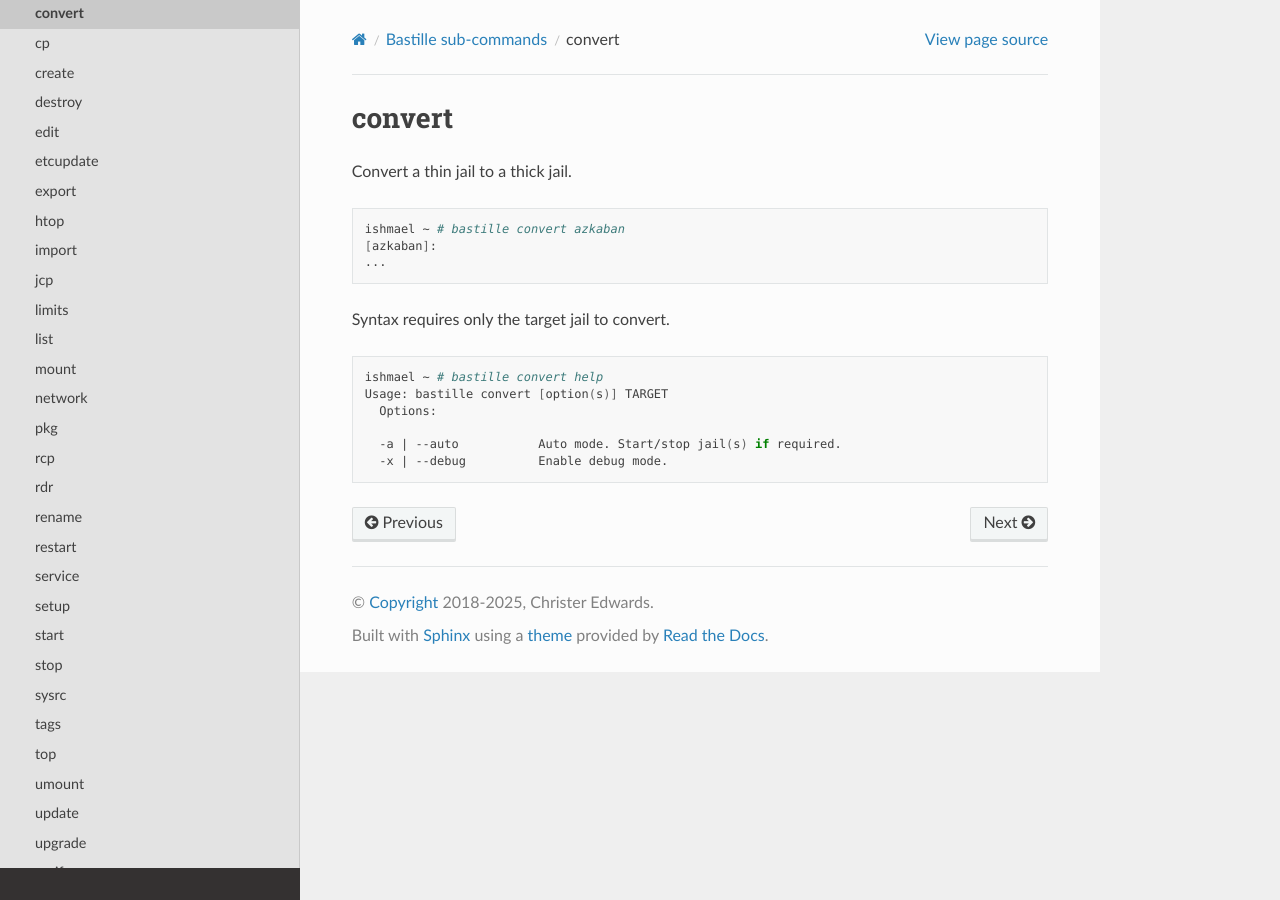
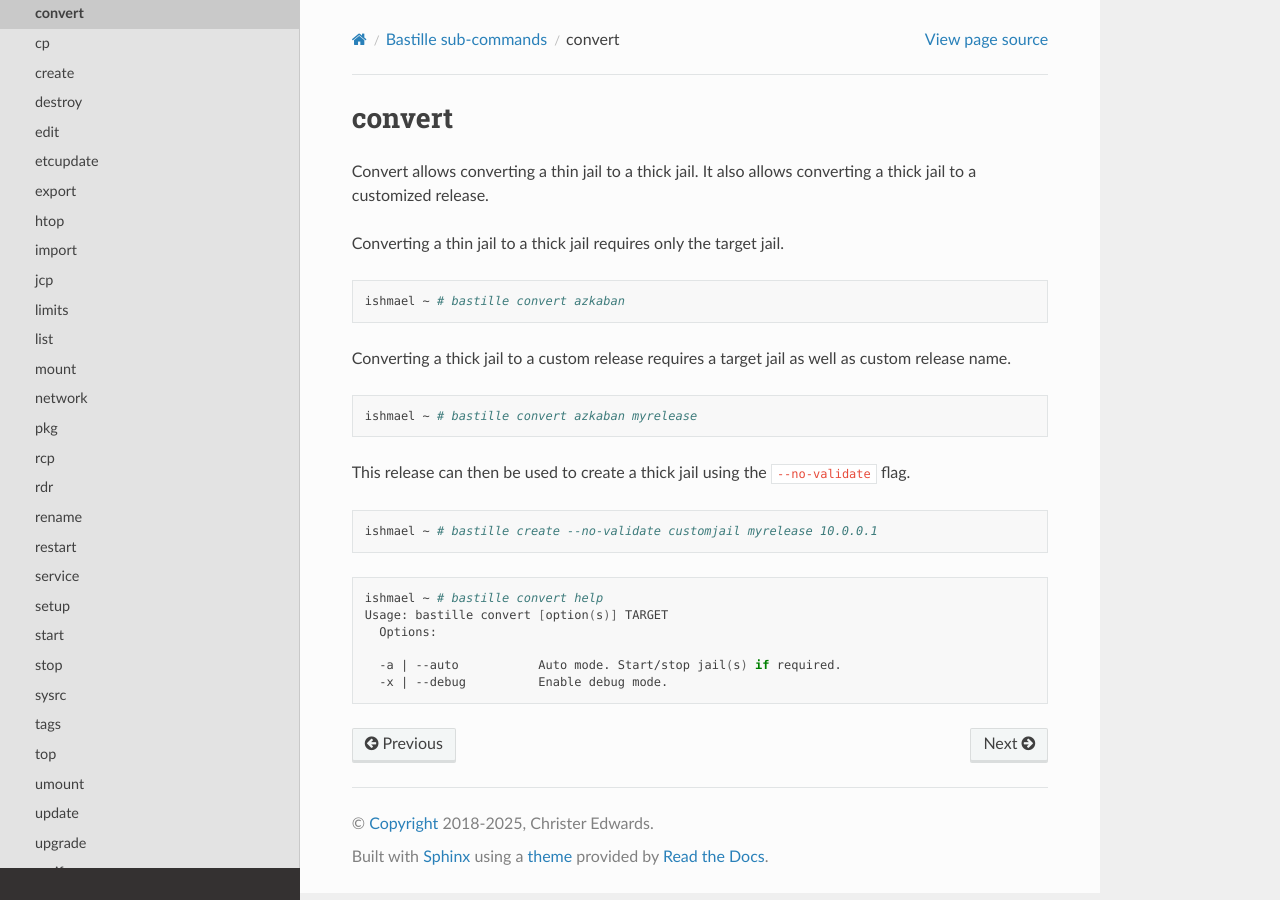
Before and after one commit to BastilleBSD/bastille, a Sphinx documentation site: the page built from docs/chapters/subcommands/convert.rst, in a window 1280 px wide. Built offline with Sphinx 7.4.7 and the Read the Docs theme 3.1.0, drawn with Linux system fonts in a browser that asks for light colours.

Commit message:
docs: Clarify convert

```diff
--- a/docs/chapters/subcommands/convert.rst
+++ b/docs/chapters/subcommands/convert.rst
@@ -1,15 +1,27 @@
 convert
 =======
 
-Convert a thin jail to a thick jail.
+Convert allows converting a thin jail to a thick jail.
+It also allows converting a thick jail to a customized release.
+
+Converting a thin jail to a thick jail requires only the target jail.
 
 .. code-block:: shell
 
   ishmael ~ # bastille convert azkaban
-  [azkaban]:
-  ...
 
-Syntax requires only the target jail to convert.
+Converting a thick jail to a custom release requires a target jail as
+well as custom release name.
+
+.. code-block:: shell
+
+  ishmael ~ # bastille convert azkaban myrelease
+
+This release can then be used to create a thick jail using the ``--no-validate`` flag.
+
+.. code-block:: shell
+
+  ishmael ~ # bastille create --no-validate customjail myrelease 10.0.0.1
 
 .. code-block:: shell
 
```
